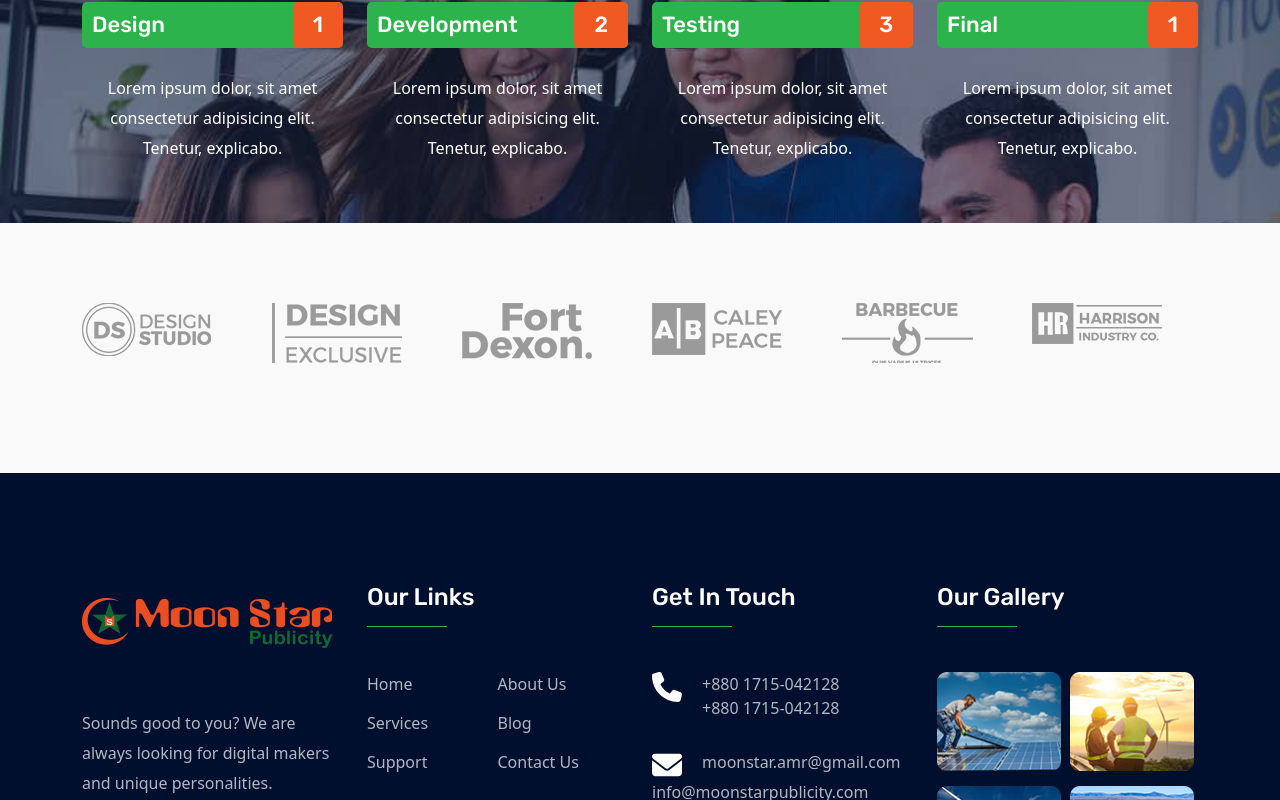
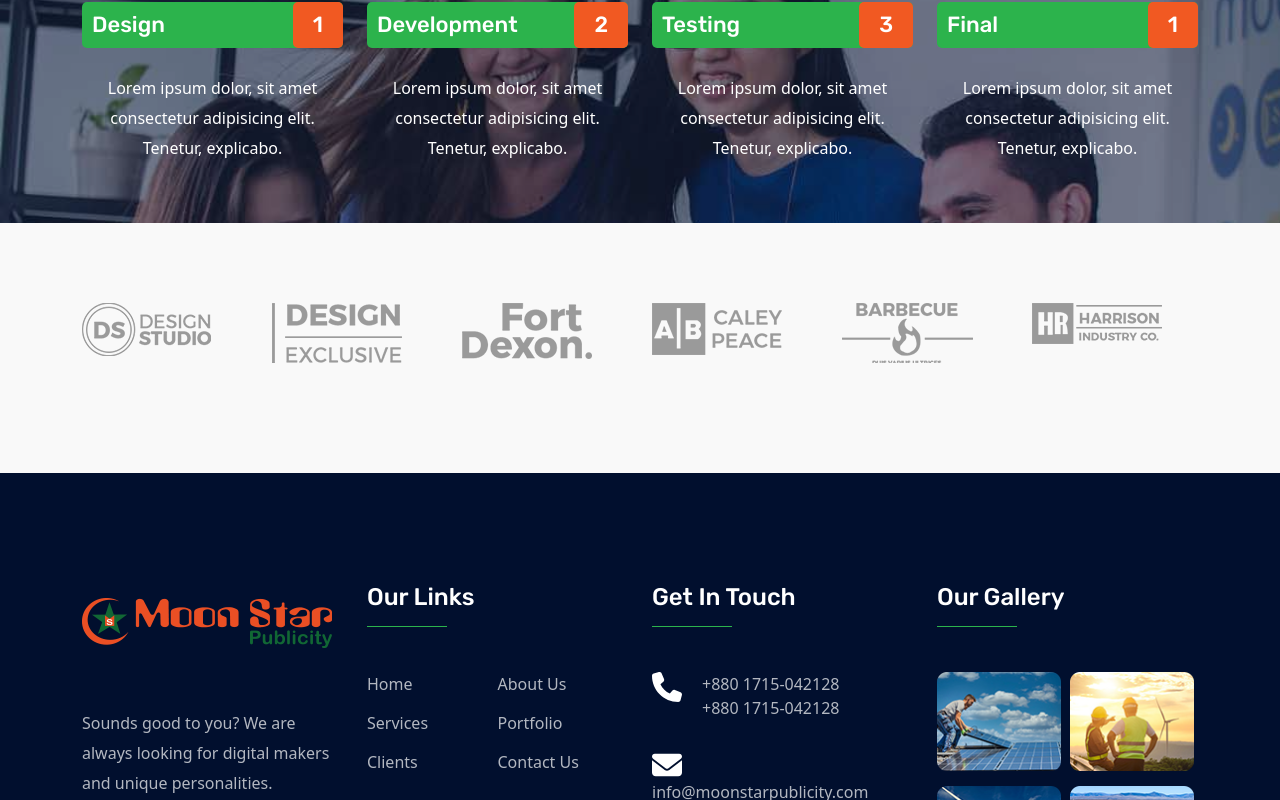
Before and after one commit to codersujon/MoonStarPublicity, a Vue app: page /about in a window 1280 px wide. Shown: the part 2000-2800 px from the top of the page. Built offline with nearby package versions, Linux system fonts and the light colour scheme.

Commit message:
clients added

```diff
--- a/src/components/FooterTop.vue
+++ b/src/components/FooterTop.vue
@@ -30,22 +30,22 @@
                     <div class="footer-link">
                         <ul>
                         <li>
-                            <a href="index.html">Home</a>
+                            <a href="/">Home</a>
                         </li>
                         <li>
-                            <a href="about.html"> About Us</a>
+                            <a href="#about"> About Us</a>
                         </li>
                         <li>
-                            <a href="services.html"> Services </a>
+                            <a href="#services"> Services </a>
                         </li>
                         <li>
-                            <a href="blog.html">Blog </a>
+                            <a href="#portfolio"> Portfolio </a>
                         </li>
                         <li>
-                            <a href="#">Support</a>
+                            <a href="#clients">Clients</a>
                         </li>
                         <li>
-                            <a href="contact.html"> Contact Us</a>
+                            <a href="#contact"> Contact Us</a>
                         </li>
                         </ul>
                     </div>
@@ -65,8 +65,6 @@
                         <li>
                             <font-awesome-icon icon="fa-solid fa-envelope" />
                             <span>
-                            <a href="mailto:info@example.com">moonstar.amr@gmail.com</a>
-                            <br>
                             <a href="mailto:help@example.com">info@moonstarpublicity.com</a>
                             </span>
                         </li>
--- a/src/layouts/Header/Navbar.vue
+++ b/src/layouts/Header/Navbar.vue
@@ -14,6 +14,7 @@
               <router-link to="/about" :class="nav">About</router-link>
               <router-link to="/portfolio" :class="nav">Portfolio</router-link>
               <router-link to="/services" :class="nav">Services</router-link>
+              <router-link to="/clients" :class="nav">Clients</router-link>
               <router-link to="/contact" :class="nav">Contact</router-link>
             </ul>
           </div>
--- a/src/router/index.js
+++ b/src/router/index.js
@@ -4,6 +4,7 @@ import Home from '../views/HomeView.vue'
 import About from '../views/AboutView.vue'
 import Portfolio from '../views/PortfolioView.vue'
 import Services from '../views/ServicesView.vue'
+import Clients from '../views/ClientsView.vue'
 import Contact from '../views/ContactView.vue'
 
 const routes = [
@@ -35,6 +36,13 @@ const routes = [
             title: 'Services'
         }
   },
+  {     path: '/clients',
+        name: 'Clients',
+        component: Clients,
+        meta:{
+            title: 'Clients'
+        }
+  },
   {     path: '/contact',
         name: 'Contact',
         component: Contact,
--- /dev/null
+++ b/src/views/ClientsView.vue
@@ -0,0 +1,36 @@
+<template>
+  <div class="clients">
+    <!-- breadCrumb -->
+    <!-- <BreadCrumb/> -->
+    <div class="container">
+        <div class="row">
+           <div class="col-12">
+             <h1>Clients</h1>
+           </div>
+        </div>
+    </div>
+    <!-- Brand Area -->
+    <BrandArea/>
+  </div>
+</template>
+
+<script>
+import BreadCrumb from '@/layouts/Breadcrumb/BreadCrumb.vue';
+import AboutVue from '@/components/About.vue';
+import BrandArea from '../components/BrandArea.vue'
+
+  export default {
+      name: 'About',
+
+      components:{
+        BrandArea,
+        AboutVue,
+        BreadCrumb
+      }
+  }
+
+</script>
+
+<style scoped>
+
+</style>
```
